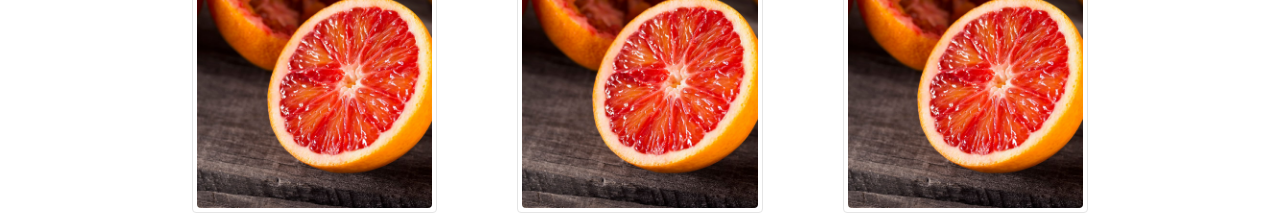
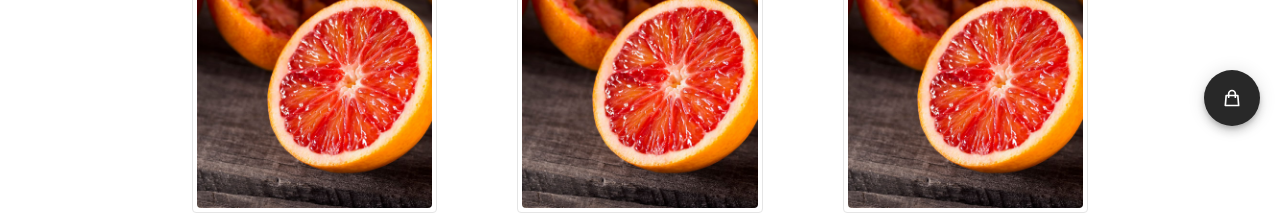
Before and after one commit to Gabriellvs60/liven-ecommerce, a React (Create React App) app: page / in a window 1280 px wide. Shown: the part 654-868 px from the top of the page. Built offline with nearby package versions, Linux system fonts and the light colour scheme.

Commit message:
:lipstick: :sparkles: Implements subtotal and fixes some design styles

```diff
--- a/src/components/molecules/ProductGridCard/index.tsx
+++ b/src/components/molecules/ProductGridCard/index.tsx
@@ -28,6 +28,7 @@ const ProductGridCard: React.FC<ProductGridCardProps> = ({
           variant="subtitle1"
           color="text"
           mb={1}
+          textAlign="center"
           textTransform="uppercase"
         >
           {name}
--- a/src/components/organisms/ProductDrawer/index.tsx
+++ b/src/components/organisms/ProductDrawer/index.tsx
@@ -31,6 +31,17 @@ const ProductDrawer: React.FC<ProductDrawerProps> = ({
   const handleDrawerClose = () => {
     onClose?.({}, "backdropClick");
   };
+
+  const calculateSubtotal = () => {
+    let subtotal = 0;
+    if(data && data.length > 0){
+      data.forEach((product) => {
+        subtotal = subtotal + ((product.amount || 0) * parseFloat(product.price))
+      })
+      return subtotal;
+    }
+    return subtotal;
+  }
 
   return (
     <Drawer
@@ -84,7 +95,7 @@ const ProductDrawer: React.FC<ProductDrawerProps> = ({
             color="primary"
             textTransform="uppercase"
           >
-            $120.00
+            ${calculateSubtotal()}
           </Typography>
         </Box>
         <Box mt={1}>
--- a/src/components/templates/mainTemplate.tsx
+++ b/src/components/templates/MainTemplate/mainTemplate.tsx
@@ -1,28 +1,39 @@
 import Box from "@mui/material/Box";
 import React, { PropsWithChildren } from "react";
-import AppBar from "../molecules/Appbar";
-import Hero from "../molecules/Hero";
+import AppBar from "../../molecules/Appbar";
+import Hero from "../../molecules/Hero";
+import { StyledFab } from "./styles";
+import { HiOutlineShoppingBag } from "react-icons/hi";
 
 type MainTemplateProps = PropsWithChildren<{
   onClickBadge?: () => void;
+  onClickFab?: () => void;
 }>;
 
 const MainTemplate: React.FC<MainTemplateProps> = ({
   children,
   onClickBadge,
+  onClickFab,
 }) => {
   return (
     <Box sx={{ flexGrow: 1 }}>
       <AppBar onClickBadge={onClickBadge} />
       <Hero />
       <Box
+        id="main"
         component="main"
         display="flex"
         alignItems="center"
         flexDirection="column"
         width="100%"
+        pb={3}
       >
         {children}
+        {onClickFab && (
+          <StyledFab color="secondary" onClick={onClickFab}>
+            <HiOutlineShoppingBag fontSize="20px" />
+          </StyledFab>
+        )}
       </Box>
     </Box>
   );
--- /dev/null
+++ b/src/components/templates/MainTemplate/styles.ts
@@ -0,0 +1,14 @@
+import styled from "@emotion/styled";
+import { Fab } from "@mui/material";
+
+export const StyledFab = styled(Fab)`
+  margin: 0px;
+  top: auto;
+  right: ${({ theme }) => theme.spacing(2.5)};
+  bottom: ${({ theme }) => theme.spacing(2.5)};
+  left: auto;
+  position: fixed;
+  :hover {
+    background-color: ${({ theme }) => theme.palette.primary.dark};
+  }
+`;
--- a/src/pages/products/productsPage.tsx
+++ b/src/pages/products/productsPage.tsx
@@ -2,7 +2,7 @@ import { Box, Grid } from "@mui/material";
 import React, { useState } from "react";
 import ProductGridCard from "../../components/molecules/ProductGridCard";
 import ListTool from "../../components/molecules/ListTool";
-import MainTemplate from "../../components/templates/mainTemplate";
+import MainTemplate from "../../components/templates/MainTemplate/mainTemplate";
 import { productsData } from "./products.mock";
 import ProductDrawer from "../../components/organisms/ProductDrawer";
 import { useCartInfo } from "../../store";
@@ -66,7 +66,7 @@ const ProductsPage: React.FC = () => {
   };
 
   return (
-    <MainTemplate onClickBadge={toggleDrawer}>
+    <MainTemplate onClickBadge={toggleDrawer} onClickFab={toggleDrawer}>
       <Box
         display="flex"
         alignItems="center"
```
